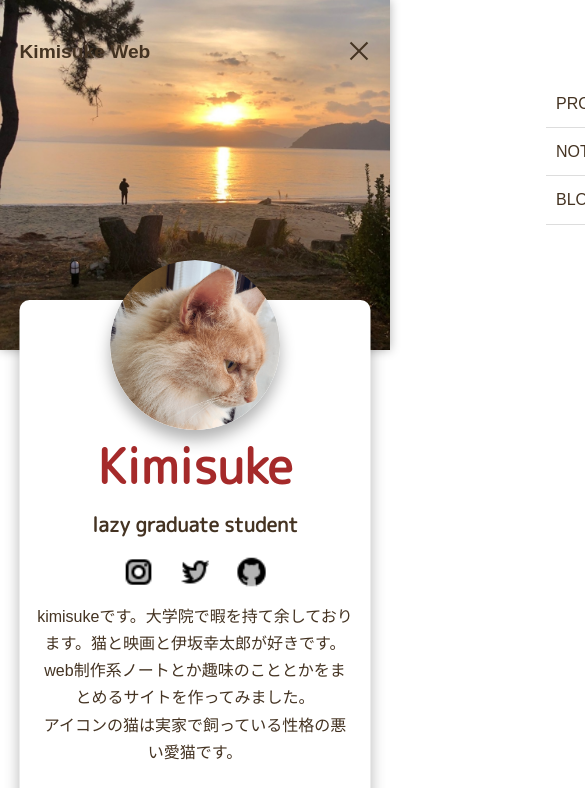
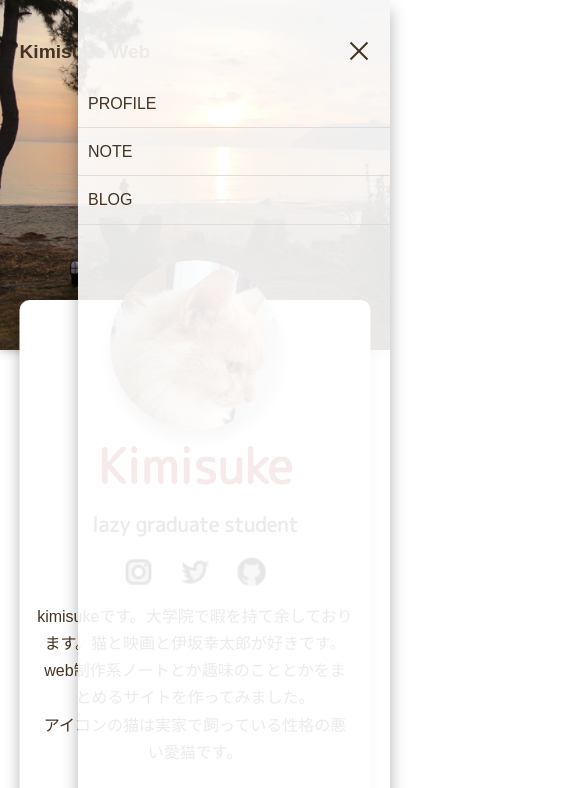
Before and after one commit to kimisuke0503/kimisukeweb, a plain HTML site: page index.html in a window 390 px wide. Both pictures are taken after a click on the button 358 px from the left and 52 px from the top of the page. Shown: the top 788 px of the page, 585 px wide, since content can reach past the window. Drawn offline with Linux system fonts and the light colour scheme; some packages are replaced by stand-ins of ours.

Commit message:
モバイル対応

```diff
--- a/css/style.css
+++ b/css/style.css
@@ -252,15 +252,22 @@ footer p {
     /* サブメニュー(mediaが600px以下だと、存在はしているがwidth0によって見えてはいない) */
     .sub-nav {
         display: inline;
-        position: absolute;
-        z-index: 6;
+        /*position:fixed;にし、z-indexの数値を大きくして前面へ*/
+        position: fixed;
+        z-index: 9;
+        /*ナビのスタート位置と形状*/
+        top: 0;
         right: -120%;
-        top: 0;
-        width: 0;
-        height: 100vh;
-        transform: translateX(100%);
-        background-color: #fff; /*ハンバーガーメニュークリック時のナビゲーションメニュー背景色*/
-        transition: ease 0.4s; /*ハンバーガーメニュークリック時のナビゲーションメニュー出現を遅延*/
+        width: 80%;
+        height: 100vh;/*ナビの高さ*/
+        background: rgba(255,255,255,.9);
+        box-shadow: 0px 10px 15px rgba(0,0,0,0.3);
+        /*動き*/
+        transition: ease 0.4s;
+    }
+    /* ボタンがクリックされた後の処理(active) */
+    .sub-nav.active {
+        right: 0;
     }
 
     .sub-nav-contents {
@@ -281,13 +288,6 @@ footer p {
         background-color: #ddd;
     }
 
-    /* ボタンがクリックされた後の処理(active) */
-    .sub-nav.active {
-        width: 80%;
-        transform: translateX(0);
-        box-shadow: 15px rgba(0,0,0,0.5);
-    }
-
     /* ボタンがクリックされたとき画面を暗くする */
     .back-cover {
         display: none;
```
